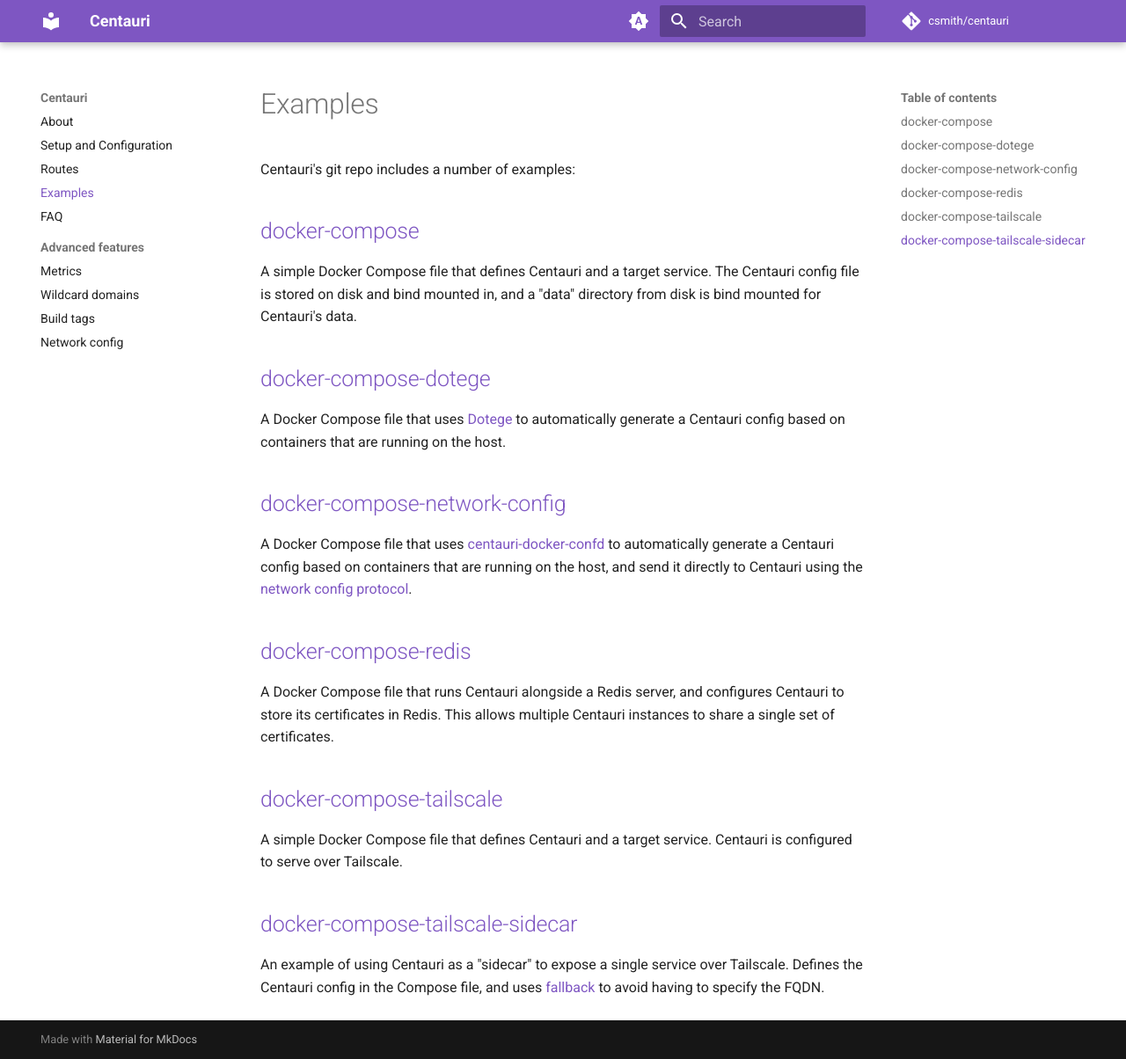
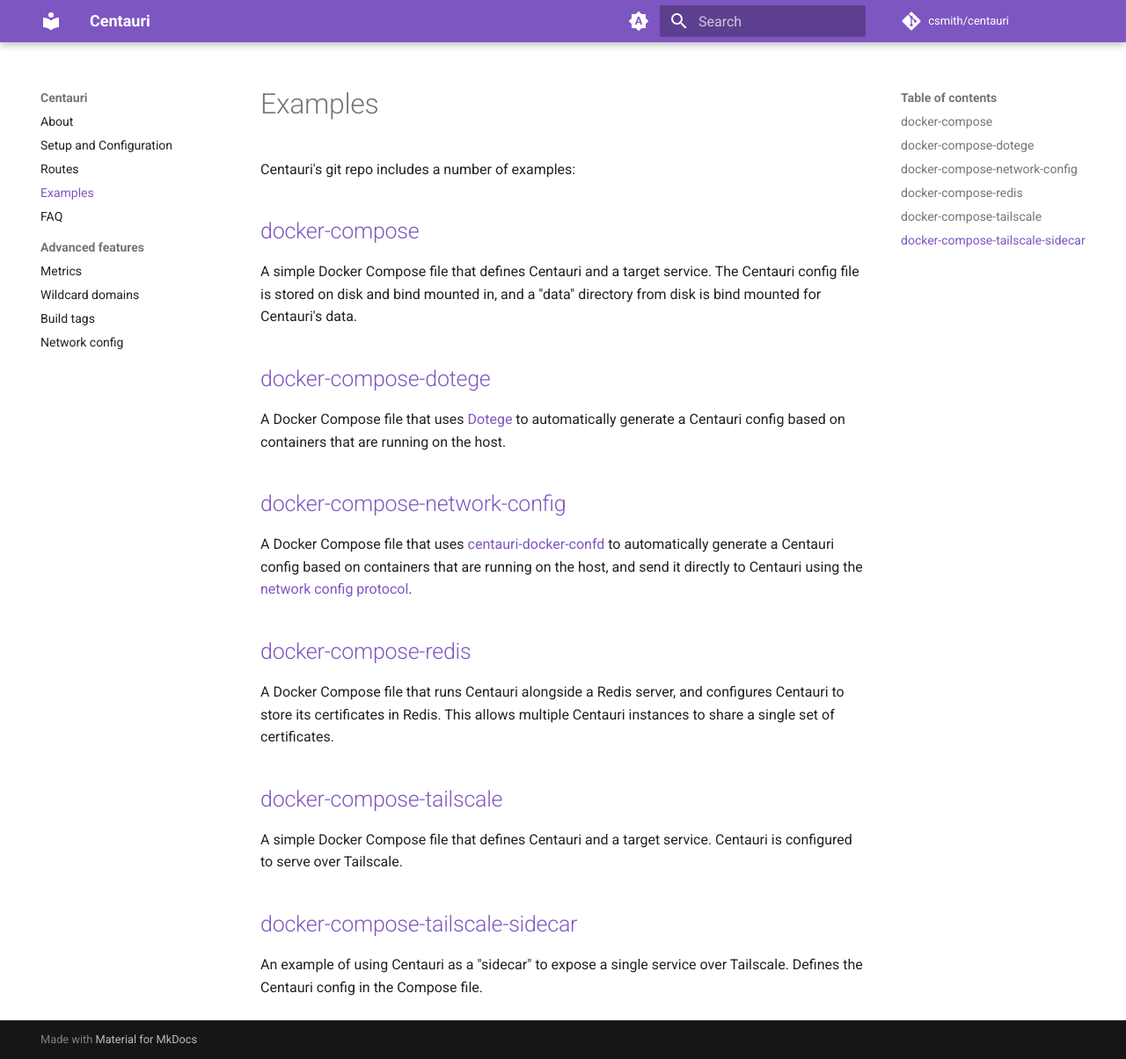
Before and after one commit to csmith/centauri, an MkDocs documentation site: the page built from docs/examples.md, in a window 1280 px wide and 1204 px high. Shown: the whole window at 88% size. Built offline with MkDocs 1.6.1 and Material for MkDocs 9.7.7, drawn with Linux system fonts in a browser that asks for light colours; comment, search, counter and statistics services are not loaded.

Commit message:
Stop using a fallback in the sidecar example
Over plain HTTP a fallback route accepts any hostname, which leaves
it open to DNS rebinding. The example shouldn't suggest it as the
normal setup, and the docs now warn about it.

```diff
--- a/docs/examples.md
+++ b/docs/examples.md
@@ -35,6 +35,4 @@ Centauri is configured to serve over Tailscale.
 ## [docker-compose-tailscale-sidecar](https://github.com/csmith/centauri/tree/master/examples/docker-compose-tailscale-sidecar)
 
 An example of using Centauri as a "sidecar" to expose a single service
-over Tailscale. Defines the Centauri config in the Compose file, and
-uses [fallback](routes.md#fallback) to avoid having to specify the
-FQDN.
+over Tailscale. Defines the Centauri config in the Compose file.
```
Also changed, not shown: docs/routes.md (+3 -0 lines), 1 other file.
